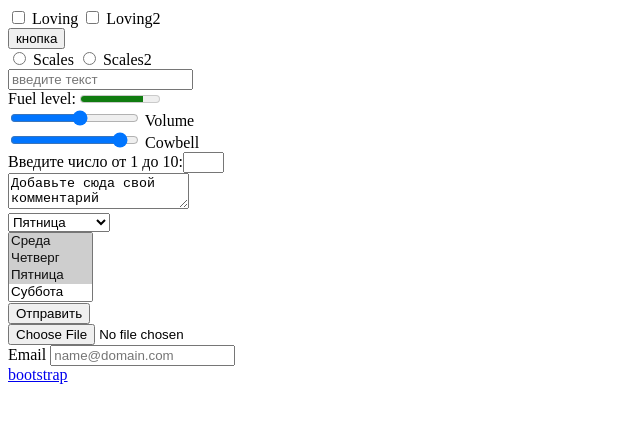
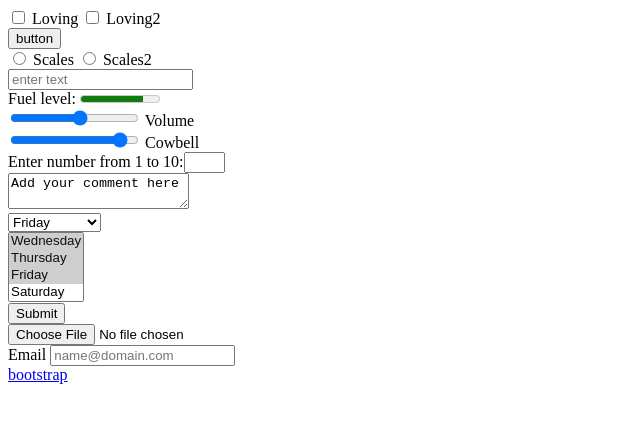
Before and after one commit to Krutybych/selenium, a plain HTML site: page index.html in a window 1280 px wide. Shown: the whole page, without its empty margins (0-640 px from the left). Drawn offline with Linux system fonts and the light colour scheme.

Commit message:
Final version

```diff
--- a/index.html
+++ b/index.html
@@ -17,7 +17,7 @@
     </label>
 </div>
 <div>
-    <button name="button">кнопка</button>
+    <button name="button">button</button>
 </div>
 <div>
     <input type="radio" id="radioButton" name="scales">
@@ -26,7 +26,7 @@
     <label for="radioButton2">Scales2</label>
 </div>
 <div>
-    <input type="text" name="username" placeholder="введите текст">
+    <input type="text" name="username" placeholder="enter text">
 </div>
 <div>
     <label for="fuel">Fuel level:</label>
@@ -49,32 +49,32 @@
 </div>
 <div>
     <label>
-        Введите число от 1 до 10:<input type="number" name="number" max="10" min="1" style="width:33px">
+        Enter number from 1 to 10:<input type="number" name="number" max="10" min="1" style="width:33px">
     </label>
 </div>
 <div>
-    <textarea name="comment">Добавьте сюда свой комментарий</textarea>
+    <textarea name="comment">Add your comment here</textarea>
 </div>
 <div>
     <select name="day" size="1">
-        <option value="Wednesday" selected>Среда</option>
-        <option value="Thursday" selected>Четверг</option>
-        <option value="Friday" selected>Пятница</option>
-        <option value="Saturday">Суббота</option>
-        <option value="Sunday">Воскресенье</option>
+        <option value="Wednesday" selected>Wednesday</option>
+        <option value="Thursday" selected>Thursday</option>
+        <option value="Friday" selected>Friday</option>
+        <option value="Saturday">Saturday</option>
+        <option value="Sunday">Sunday</option>
     </select>
 </div>
 <div>
     <select name="day" multiple>
-        <option value="Wednesday" selected>Среда</option>
-        <option value="Thursday" selected>Четверг</option>
-        <option value="Friday" selected>Пятница</option>
-        <option value="Saturday">Суббота</option>
-        <option value="Sunday">Воскресенье</option>
+        <option value="Wednesday" selected>Wednesday</option>
+        <option value="Thursday" selected>Thursday</option>
+        <option value="Friday" selected>Friday</option>
+        <option value="Saturday">Saturday</option>
+        <option value="Sunday">Sunday</option>
     </select>
 </div>
 <div>
-    <input type="submit" name="submit" value="Отправить">
+    <input type="submit" name="submit" value="Submit">
 </div>
 <div>
     <!--    скрытое поле-->
```
